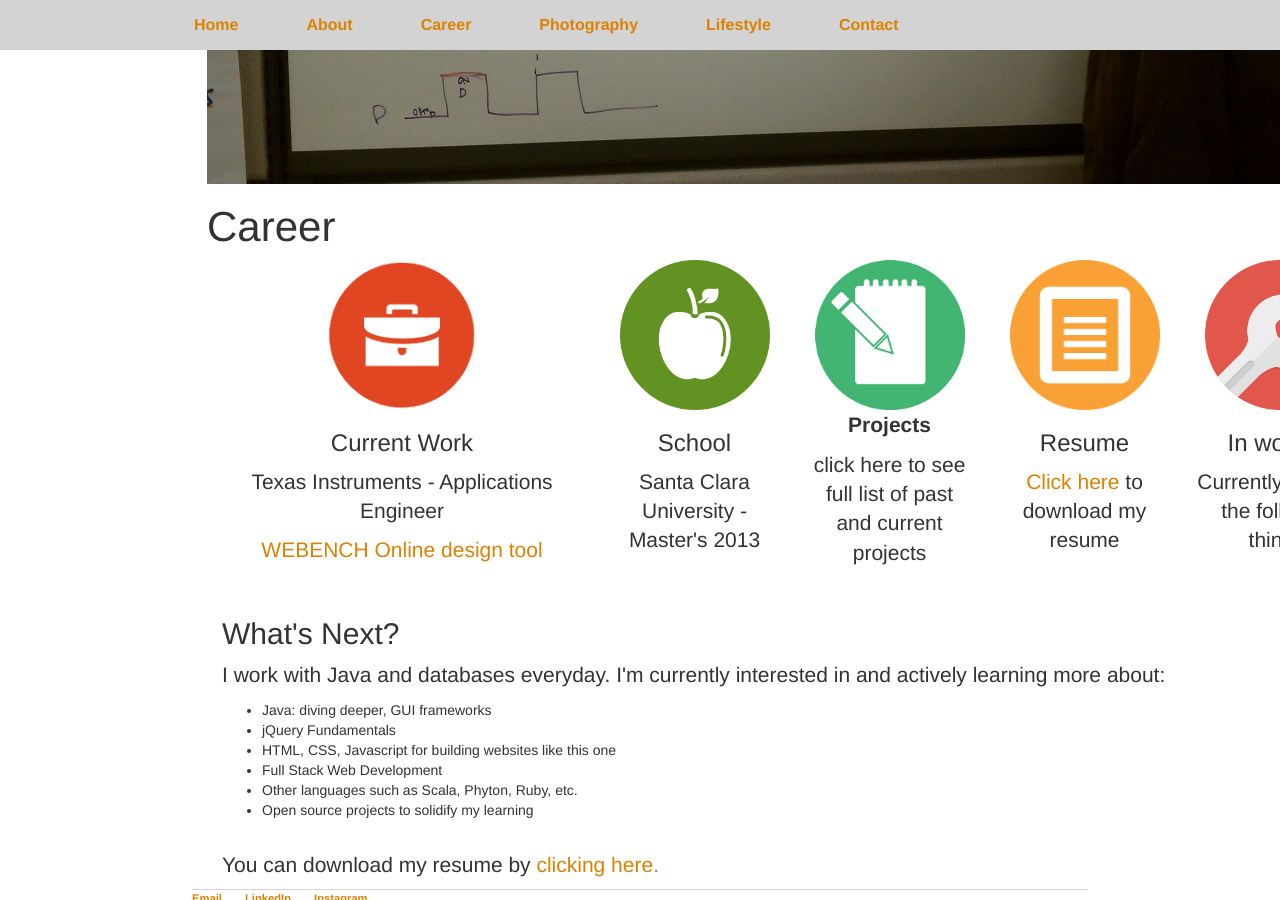
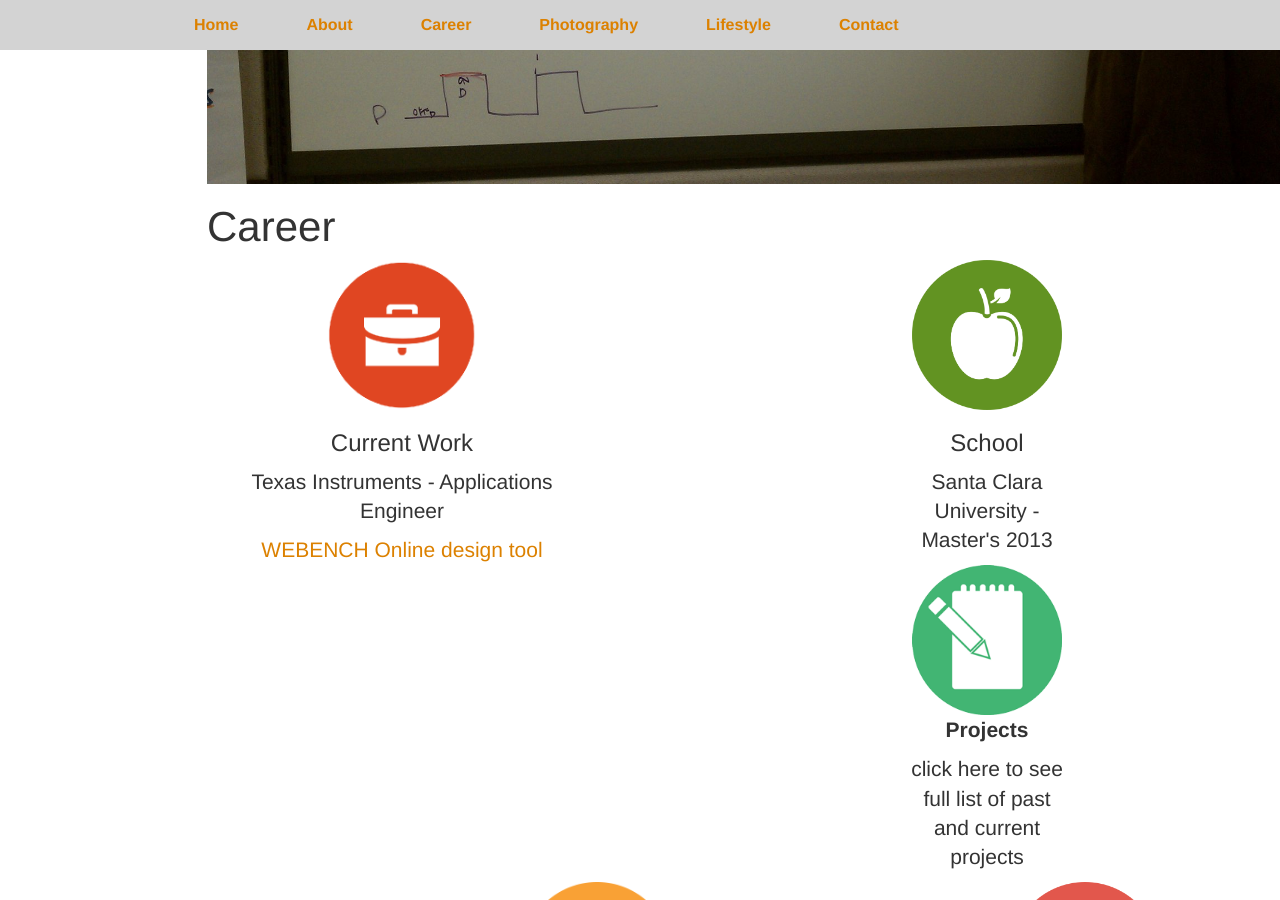
Before and after one commit to itsonlyjaz/itsonlyjaz.github.io, a Jekyll site: the page built from career/index.html, in a window 1280 px wide and 900 px high, scrolled down 396 px. Built offline with Jekyll 4.4.1, drawn with Linux system fonts in a browser that asks for light colours.

Commit message:
Update index.html

```diff
--- a/career/index.html
+++ b/career/index.html
@@ -24,7 +24,7 @@ title: jaz-marie
         </section>
 
 
-       <section class="col-sm-6 col-sm-4 col-lg-2">
+       <section class="col-xs-offset-3 col-xs-6 col-sm-6 col-sm-4 col-lg-2">
             <img class="icon" src="education.png" alt="Icon">
             <h3>School</h3>
             <p>Santa Clara University - Master's 2013</p>
@@ -32,19 +32,19 @@ title: jaz-marie
 <!--
        <div class="clearfix visible-sm-block"></div>
        -->
-        <section class="col-sm-6 col-sm-4 col-lg-2">
+        <section class="col-xs-offset-3 col-xs-6 col-sm-6 col-sm-4 col-lg-2">
             <img class="icon" src="project.png" alt="Icon">
            <p><strong>Projects</strong>
             <p>click here to see full list of past and current projects</p>
         </section>
 
-       <section class="col-sm-6 col-sm-4 col-lg-2">
+       <section class="col-xs-offset-3 col-xs-6 col-sm-6 col-sm-4 col-lg-2">
             <a href="jlivingston_resume.pdf" target="_blank"><img class="icon" src="resume.png" alt="Icon"></a>
             <h3>Resume</h3>
             <p><a href="jlivingston_resume.pdf" target="_blank">Click here</a> to download my resume</p>
         </section>
 
-       <section class="col-sm-6 col-sm-4 col-lg-2">
+       <section class="col-xs-offset-3 col-xs-6 col-sm-6 col-sm-4 col-lg-2">
             <img class="icon" src="inwork.png" alt="Icon">
             <h3>In work??</h3>
           <p>Currently work on the following things.</p>
```
